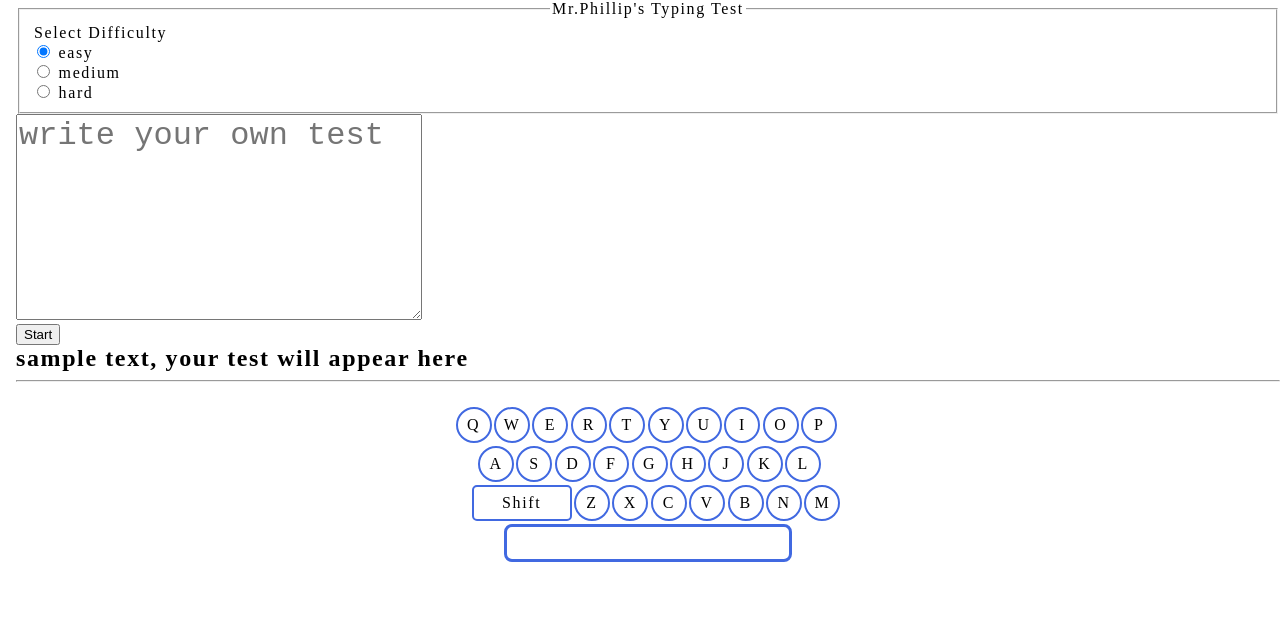
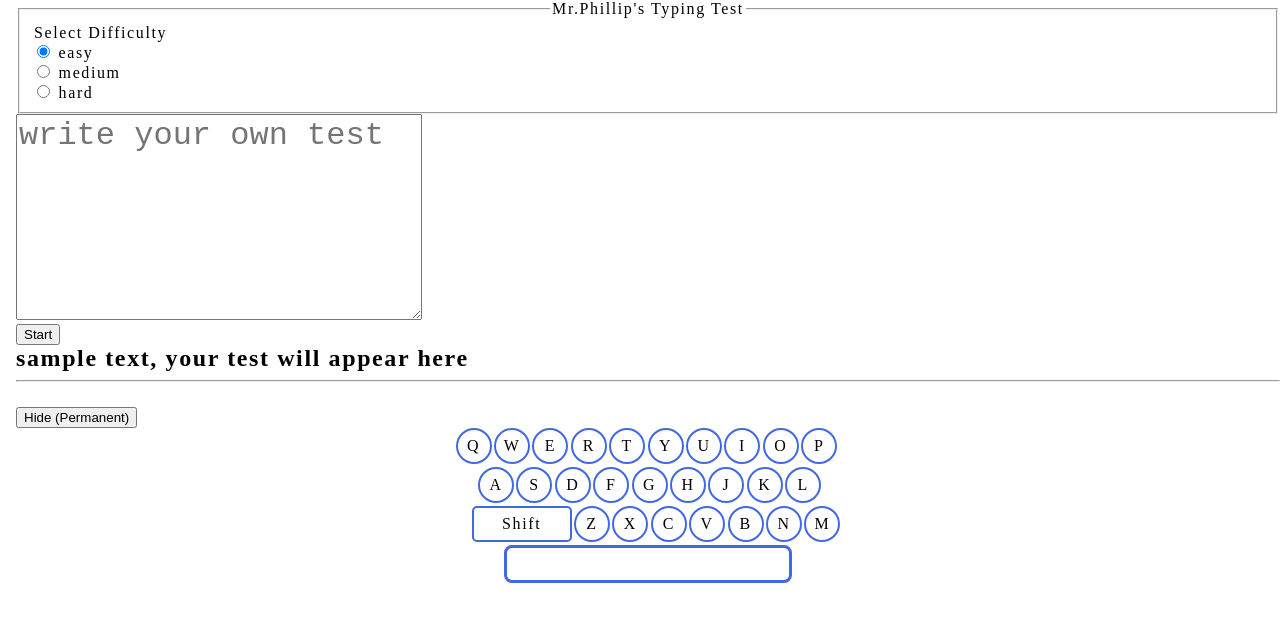
Before and after one commit to PhillipLam89/typing-test, a plain HTML site: page index.html in a window 1280 px wide. Drawn offline with Linux system fonts and the light colour scheme.

Commit message:
Update index.html

```diff
--- a/index.html
+++ b/index.html
@@ -38,7 +38,9 @@
     <h5 id="char-counter" style="color:royalblue"></h5>
     <h6 id="mistakes-counter" style="color:red"></h6>
 
+    <button class="hide">Hide (Permanent) </button>
     <section id="keyboard-container"></section>
+
     <script src="index2.js"></script>
     <script src="index.js"></script>
   </body>
```
